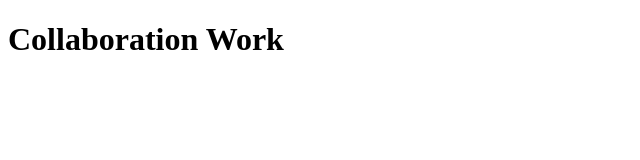
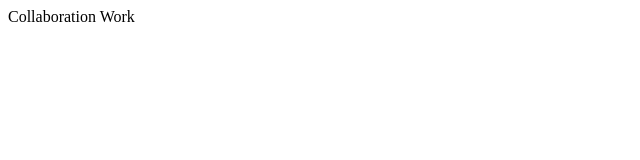
Before and after one commit to dddr0411/worktogether, a plain HTML site: page index.html in a window 1280 px wide. Shown: the whole page, without its empty margins (0-640 px from the left). Drawn offline with Linux system fonts and the light colour scheme.

```diff
--- a/index.html
+++ b/index.html
@@ -5,6 +5,6 @@
 <title></title>
 </head>
 <body>
-	<h1>Collaboration Work</h1>
+	Collaboration Work
 </body>
 </html>
```
